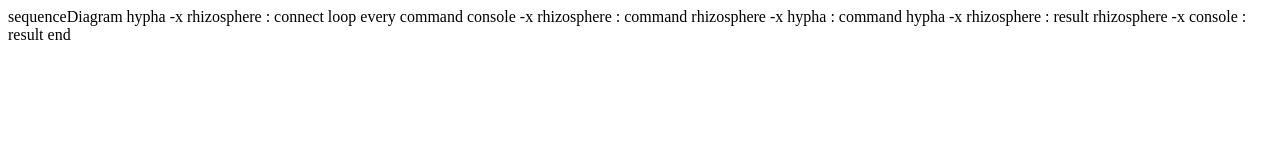
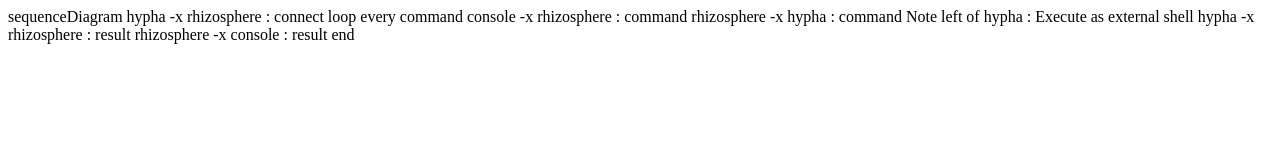
Before and after one commit to UedaTakeyuki/rhizosphere, a plain HTML site: page docs/sequence.html in a window 1280 px wide. Drawn offline with Linux system fonts and the light colour scheme; a script that the page names is missing.

Commit message:
Update sequence.html

```diff
--- a/docs/sequence.html
+++ b/docs/sequence.html
@@ -10,6 +10,7 @@
       loop every command
         console -x rhizosphere : command
         rhizosphere -x hypha   : command
+          Note left of hypha   : Execute as external shell
         hypha -x rhizosphere   : result
         rhizosphere -x console : result
       end
```
